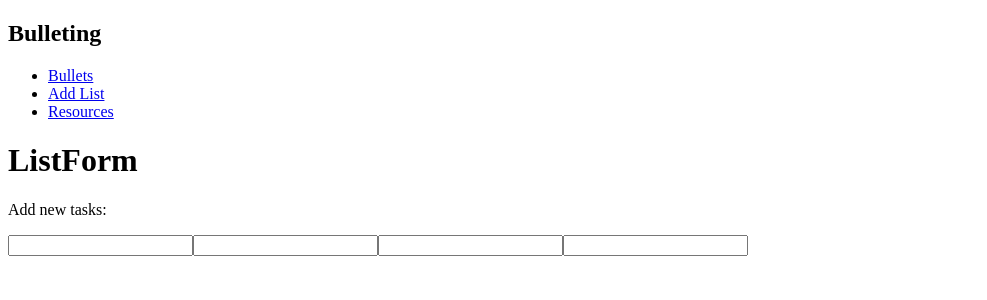
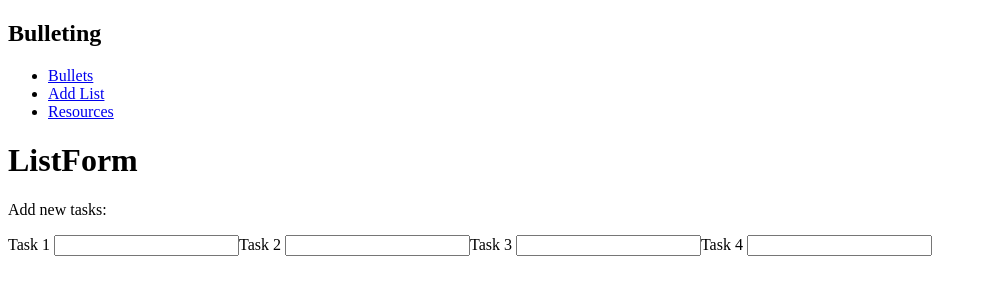
Before and after one commit to evareitzel/Bulletor, a React (Create React App) app: page /add-list in a window 1280 px wide. Shown: the top 300 px of the page, without its empty margins (0-987 px from the left). Built offline with nearby package versions, Linux system fonts and the light colour scheme.

Commit message:
Housekeeping

```diff
--- a/src/components/App.js
+++ b/src/components/App.js
@@ -3,7 +3,6 @@ import {
   Routes, // instead of "Switch"
   Route
 } from 'react-router-dom'
-
 
 import NavBar from './NavBar'
 import ListContainer from './ListContainer'
@@ -29,9 +28,6 @@ function App() {
         />
       </Routes>
     </div>
-    //   <Header />
-    //   <NavBar />
-
   );
 }
 
--- a/src/components/ListContainer.js
+++ b/src/components/ListContainer.js
@@ -1,6 +1,6 @@
 function ListContainer(){
 
-  const renderLists = 0 // map lists here
+  const renderLists = 0 // map lists
 
   return(
 
--- a/src/components/ListForm.js
+++ b/src/components/ListForm.js
@@ -5,10 +5,10 @@ function ListForm() {
       <h1>ListForm</h1>
       <p>Add new tasks: </p>
       <form>
-        <input></input>
-        <input></input>
-        <input></input>
-        <input></input>
+        <label>Task 1 </label><input></input>
+        <label>Task 2 </label><input></input>
+        <label>Task 3 </label><input></input>
+        <label>Task 4 </label><input></input>
       </form>
     </>
   )
--- a/src/components/NavBar.js
+++ b/src/components/NavBar.js
@@ -11,7 +11,7 @@ function NavBar() {
             <a href="/add-list" >Add List</a>
           </li>
           <li>
-            <a href="/resources" >Resources</a>
+            <a href="/resources">Resources</a>
           </li>
         </ul>
       </nav>
--- a/src/components/Resources.js
+++ b/src/components/Resources.js
@@ -1,4 +1,4 @@
-function Home(){
+function Resources(){
   return(
     <>
       <h1>Resources</h1>
@@ -9,11 +9,9 @@ function Home(){
         <li>× Completed</li>
         <li>♥️ Idea</li>
       </ul>
-      <p>
-        <a href='https://bulletjournal.com/' target="_blank">Official site</a>
-      </p>
+      <a href='https://bulletjournal.com/' target="_blank">Official site</a>
     </>
   )
 }
 
-export default Home
+export default Resources
--- a/src/index.js
+++ b/src/index.js
@@ -1,7 +1,7 @@
 import React from 'react';
 import ReactDOM from 'react-dom/client';
+import {BrowserRouter} from 'react-router-dom'
 import App from './components/App';
-import {BrowserRouter} from 'react-router-dom'
 
 const root = ReactDOM.createRoot(document.getElementById('root'));
 root.render(
```
Also changed, not shown: public/db.json (added, +10 -0 lines).
